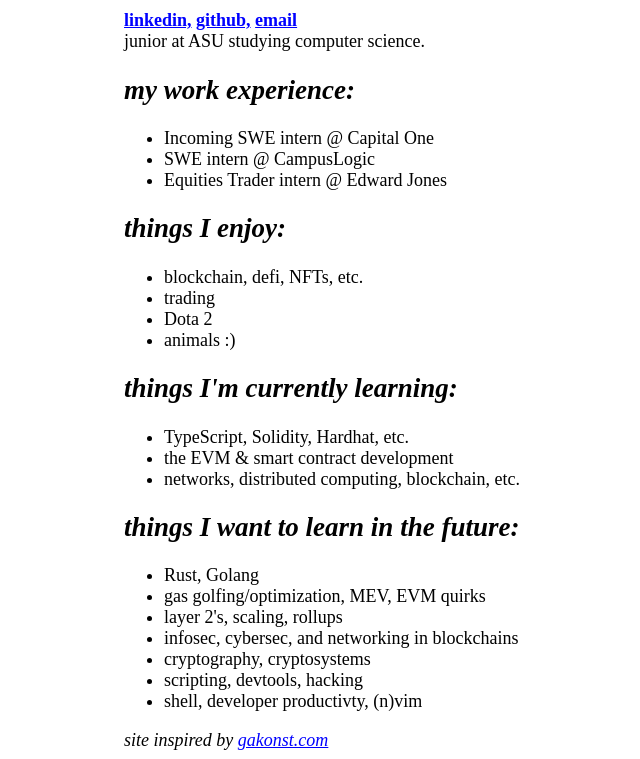
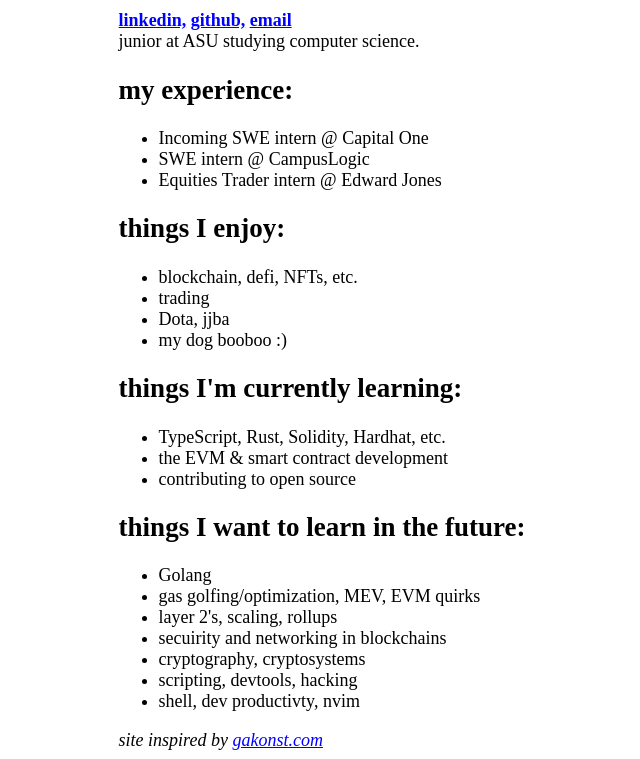
Before and after one commit to simonshampoo/simonshampoo.io, a Gatsby site: page / in a window 1280 px wide. Shown: the part 98-857 px from the top of the page, without its empty margins (318-958 px from the left). Built offline with nearby package versions, Linux system fonts and the light colour scheme; Gatsby itself is replaced by a stand-in of ours.

Commit message:
Update index.js

```diff
--- a/src/pages/index.js
+++ b/src/pages/index.js
@@ -25,7 +25,7 @@
                 <div>
                     junior at ASU studying computer science.
                     <h2>
-                        <i>my work experience:</i>
+                        my experience:
                     </h2>
                     <ul>
                         <li>Incoming SWE intern @ Capital One</li>
@@ -33,37 +33,37 @@
                         <li>Equities Trader intern @ Edward Jones</li>
                     </ul>
                     <h2>
-                        <i>things I enjoy:</i>
+                        things I enjoy:
                     </h2>
                     <ul>
                         <li>blockchain, defi, NFTs, etc.</li>
                         <li>trading</li>
-                        <li>Dota 2</li>
-                        <li>animals :)</li>
+                        <li>Dota, jjba</li>
+                        <li>my dog booboo :)</li>
                     </ul>
                     <h2>
-                        <i>things I'm currently learning:</i>
+                        things I'm currently learning:
                     </h2>
                     <ul>
-                        <li>TypeScript, Solidity, Hardhat, etc.</li>
+                        <li>TypeScript, Rust, Solidity, Hardhat, etc.</li>
                         <li>the EVM & smart contract development</li>
-                        <li>networks, distributed computing, blockchain, etc.</li>
+                        <li>contributing to open source</li>
                     </ul>
                     <h2>
-                        <i>things I want to learn in the future:</i>
+                        things I want to learn in the future:
                     </h2>
                     <ul>
-                        <li>Rust, Golang</li>
+                        <li>Golang</li>
                         <li>gas golfing/optimization, MEV, EVM quirks</li>
                         <li>
                             layer 2's, scaling, rollups
                         </li>
                         <li>
-                            infosec, cybersec, and networking in blockchains{" "}
+                            secuirity and networking in blockchains{" "}
                         </li>
                         <li>cryptography, cryptosystems</li>
                         <li>scripting, devtools, hacking</li>
-                        <li>shell, developer productivty, (n)vim</li>
+                        <li>shell, dev productivty, nvim</li>
                     </ul>
                 </div>
                 <footer>
```
